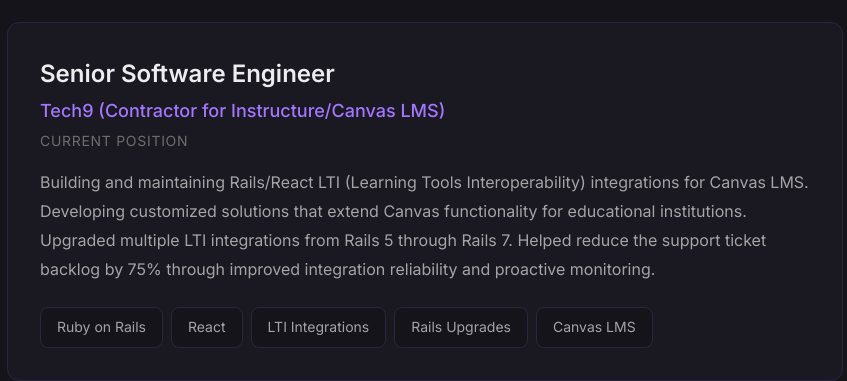
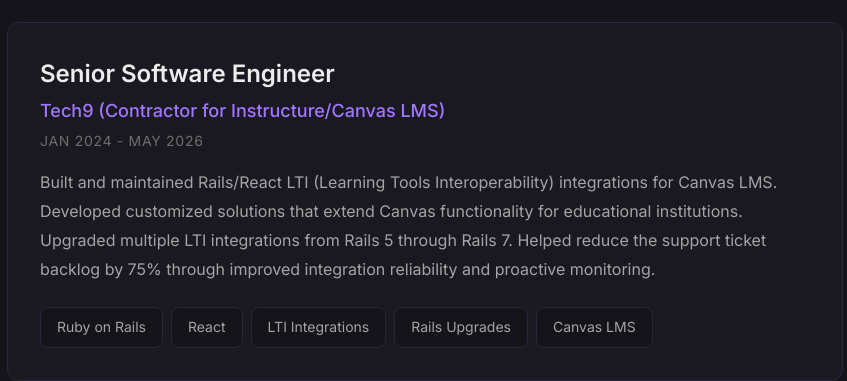
Before and after one commit to AnjanJ/anjan.dev.portfolio, a plain HTML site: page index.html in a window 1280 px wide. Shown: the part 3020-3401 px from the top of the page, 247-1094 px from the left. Drawn offline with Linux system fonts and the light colour scheme; no server answers.

Commit message:
Stop calling Tech9 the current position
The Tech9 contract ended in May 2026, but the About section said
"Currently at Tech9" and the timeline said "Current Position", which
contradicted the CV linked from the same page. Past tense and real dates
now.

```diff
--- a/index.html
+++ b/index.html
@@ -228,7 +228,7 @@
                             the support team squint at a massive data table with endless horizontal scrolling, struggling to track
                             which row they were reading. I added alternating row colors. Simple fix, big difference in their daily
                             workflow. I also noticed QA spent hours triggering full user flows just to test email templates, so I
-                            built a terminal tool that let them preview any template by number instantly. Currently at <strong>Tech9</strong>, I build LTI integrations for Canvas LMS,
+                            built a terminal tool that let them preview any template by number instantly. At <strong>Tech9</strong>, I built LTI integrations for Canvas LMS,
                             where identifying the right problems to fix first helped reduce the support ticket backlog by 75%.
                         </p>
                     </div>
@@ -311,11 +311,11 @@
                         <div class="timeline-header">
                             <h3 class="timeline-title">Senior Software Engineer</h3>
                             <span class="timeline-company">Tech9 (Contractor for Instructure/Canvas LMS)</span>
-                            <span class="timeline-period">Current Position</span>
+                            <span class="timeline-period">Jan 2024 - May 2026</span>
                         </div>
                         <p class="timeline-description">
-                            Building and maintaining Rails/React LTI (Learning Tools Interoperability) integrations for Canvas LMS.
-                            Developing customized solutions that extend Canvas functionality for educational institutions.
+                            Built and maintained Rails/React LTI (Learning Tools Interoperability) integrations for Canvas LMS.
+                            Developed customized solutions that extend Canvas functionality for educational institutions.
                             Upgraded multiple LTI integrations from Rails 5 through Rails 7. Helped reduce the support ticket
                             backlog by 75% through improved integration reliability and proactive monitoring.
                         </p>
```
